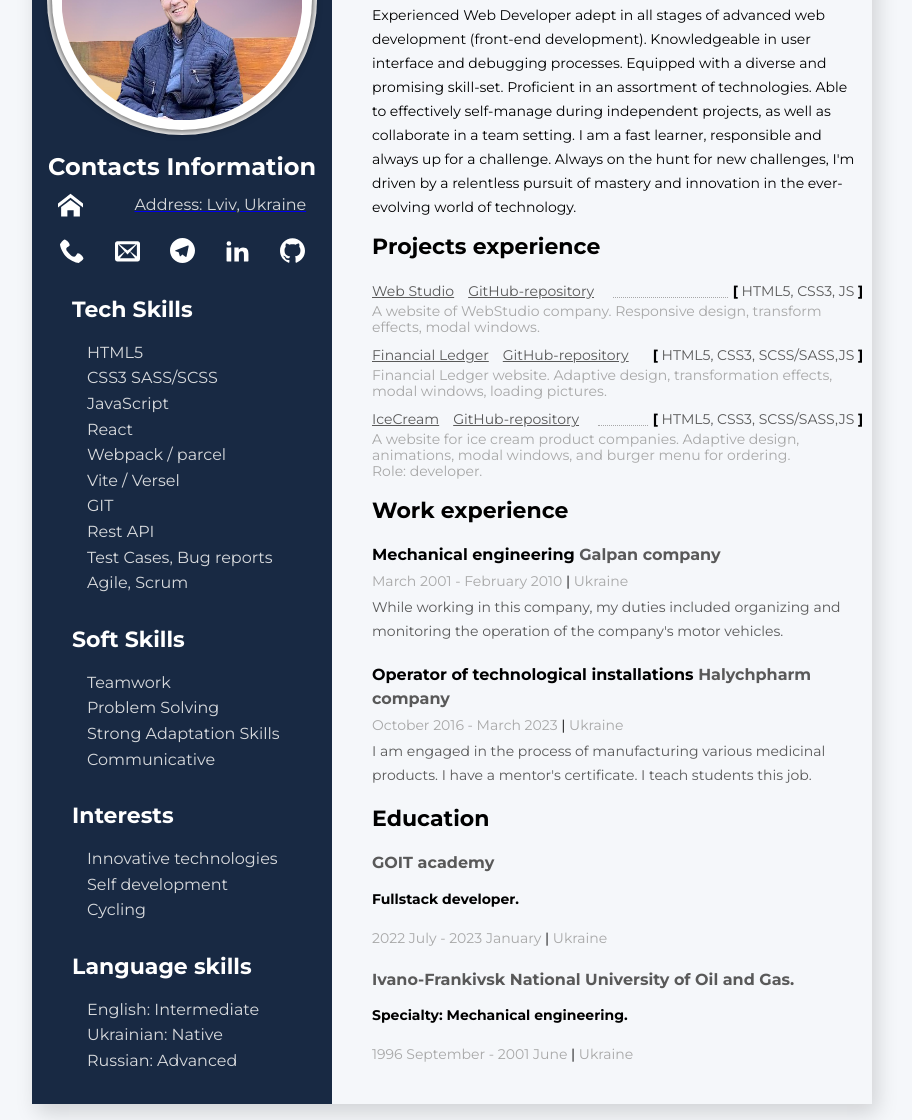
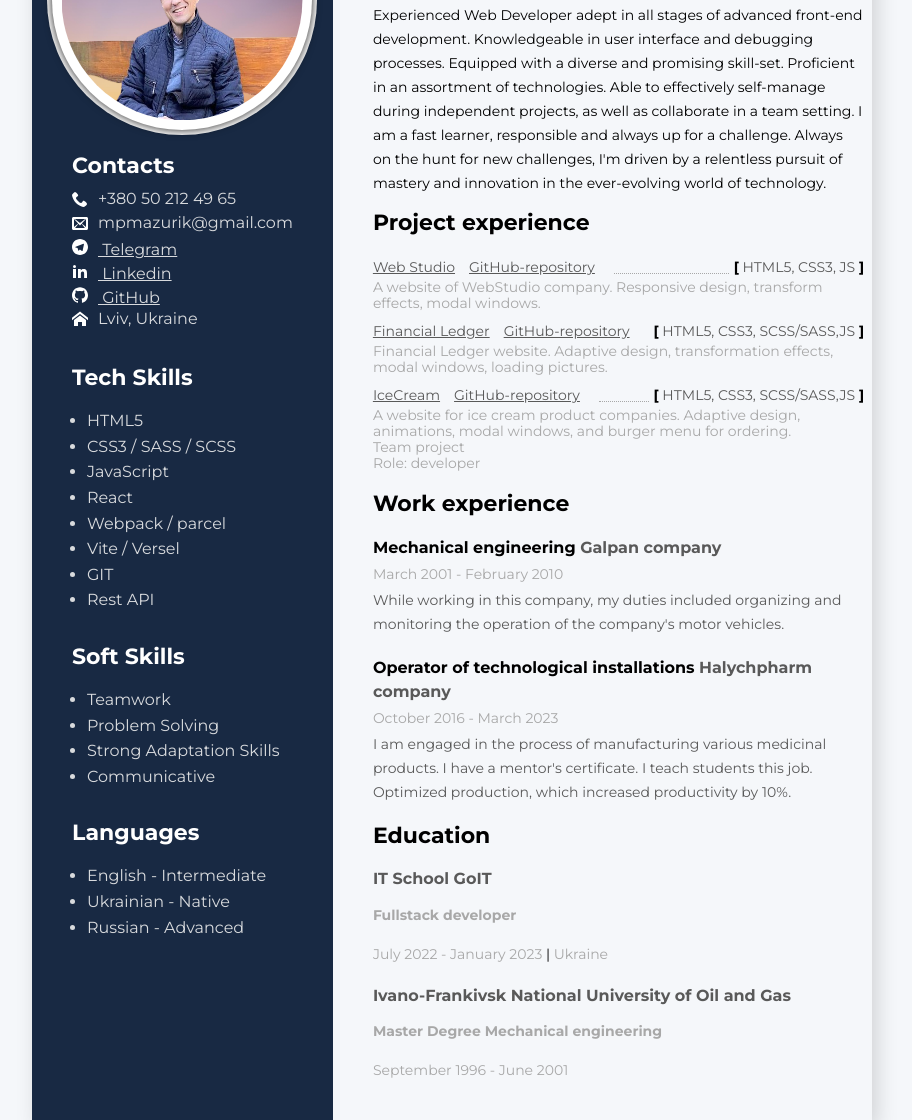
Before and after one commit to PetroMazuryk/mps-resume, a website built with Parcel: page src/index.html in a window 1280 px wide. Shown: the part 195-1315 px from the top of the page, without its empty margins (188-1100 px from the left). Built offline with nearby package versions, Linux system fonts and the light colour scheme; a web font is replaced by a local one.

Commit message:
fixed contacts section

```diff
--- a/src/partials/about-myself.html
+++ b/src/partials/about-myself.html
@@ -7,8 +7,8 @@
     </h2>
     <h3 class="title">Sammary</h3>
     <p class="additional-information">
-      Experienced Web Developer adept in all stages of advanced web development (front-end
-      development). Knowledgeable in user interface and debugging processes. Equipped with a diverse
+      Experienced Web Developer adept in all stages of advanced front-end
+      development. Knowledgeable in user interface and debugging processes. Equipped with a diverse
       and promising skill-set. Proficient in an assortment of technologies. Able to effectively
       self-manage during independent projects, as well as collaborate in a team setting. I am a fast
       learner, responsible and always up for a challenge. Always on the hunt for new challenges, I'm
@@ -19,7 +19,7 @@
     </p>
 
     <div class="project-container">
-      <h4 class="title">Projects experience</h4>
+      <h4 class="title">Project experience</h4>
       <ul class="project-menu">
         <li class="project-list">
           <div class="project-wrapper">
@@ -83,7 +83,8 @@
             A website for ice cream product companies. Adaptive design, animations, modal windows,
             and burger menu for ordering.
           </p>
-          <p class="project-text">Role: developer.</p>
+          <p class="project-text">Team project</p>
+          <p class="project-text">Role: developer</p>
         </li>
 
 
@@ -99,7 +100,7 @@
         </h3>
         <p class="working-hours">
           March 2001 - February 2010
-          <span class="delimiter">|</span> Ukraine
+          <span class="delimiter"></span>
         </p>
 
         <ul>
@@ -117,13 +118,13 @@
         </h3>
         <p class="working-hours">
           October 2016 - March 2023
-          <span class="delimiter">|</span> Ukraine
+          <span class="delimiter"></span>
         </p>
 
         <ul>
           <li class="work-list">
             I am engaged in the process of manufacturing various medicinal products. I have a
-            mentor's certificate. I teach students this job.
+            mentor's certificate. I teach students this job. Optimized production, which increased productivity by 10%.
           </li>
         </ul>
       </div>
@@ -132,24 +133,24 @@
     <div>
       <h5 class="title">Education</h5>
       <div class="study-container">
-        <p class="title-institution">GOIT academy</p>
+        <p class="title-institution"> IT School GoIT</p>
 
         <p class="study-profession">
-          Fullstack developer.
+          Fullstack developer
           <a target="_blank" href="#" class="project-link"></a>
         </p>
         <p class="working-hours">
-          2022 July - 2023 January
+         July 2022  - January 2023
           <span class="delimiter">|</span>
           Ukraine
         </p>
       </div>
 
       <div class="study-container">
-        <p class="title-institution">Ivano-Frankivsk National University of Oil and Gas.</p>
-        <p class="study-profession">Specialty: Mechanical engineering.</p>
+        <p class="title-institution">Ivano-Frankivsk National University of Oil and Gas</p>
+        <p class="study-profession"> Master Degree Mechanical engineering</p>
         <p class="working-hours">
-          1996 September - 2001 June <span class="delimiter">|</span> Ukraine
+          September 1996  - June 2001  <span class="delimiter"></span>
         </p>
       </div>
     </div>
--- a/src/partials/sidebar.html
+++ b/src/partials/sidebar.html
@@ -5,59 +5,66 @@
         <img class="sidebar__photo" src="./images/my-photo.png" alt="My photo" />
       </div>
     </div>
-    <div>
-      <h1 class="contacts__title">Contacts Information</h1>
-      <a
-        class="contacts__address"
-        target="_blank"
-        href="https://www.google.com/maps/d/viewer?mid=1EkwX7Fk-zHgwIFlXdLFx8MTz66s&hl=uk&ll=49.841722439688425%2C24.026302999999974&z=12"
-      >
-        <svg class="icon icon__address">
-          <use href="./images/sprite.svg#icon-home"></use>
-        </svg>
-        <span class="sider-text">Address: Lviv, Ukraine</span>
-      </a>
-      <ul class="general-ul contacts__container">
-        <li class="item-contacts tooltip">
-          <a class="sider-a" href="tel:0502124965">
-            <svg class="icon icon-phone">
+
+    <!-- contacts -->
+    <div class="contacts__container">
+      <h2 class="contacts__title">Contacts</h2>
+      <ul class="contacts__list">
+        <li class="contact__list">
+          <a class="contact__link" href="tel:+380502124965" target="_blank">
+            <svg class="icon__phone" width="16" height="16">
               <use href="./images/sprite.svg#phone"></use>
             </svg>
-            <span class="tooltiptext">050 212 49 65</span>
+          </a>
+          +380 50 212 49 65
+        </li>
+
+        <li class="contact__list">
+          <a class="contact__link" href="mailto:mpmazurik@gmail.com" target="_blank">
+            <svg class="icon__email" width="16" height="16">
+              <use href="./images/sprite.svg#email"></use>
+            </svg>
+          </a>
+          mpmazurik@gmail.com
+        </li>
+
+        <li class="contact__list">
+          <a class="contact__link" href="https://web.telegram.org/k/" target="_blank">
+            <svg class="icon__telegram" width="16" height="16">
+              <use href="./images/sprite.svg#icon-telegram" target="_blank"></use>
+            </svg>
+            Telegram
           </a>
         </li>
 
-        <li class="item-contacts tooltip">
-          <a class="sider-a" href="mailto:mpmazurik@gmail.com">
-            <svg class="icon icon-email">
-              <use href="./images/sprite.svg#email"></use>
+        <li class="contact__list">
+          <a class="contact__link" href="https://www.linkedin.com/in/petro-mazuryk-8a6371265/" target="_blank">
+            <svg class="icon__linkedin" width="16" height="16">
+              <use href="./images/sprite.svg#linkedin"></use>
             </svg>
-            <span class="tooltiptext">mpmazurik@gmail.com</span>
+            Linkedin
           </a>
         </li>
-        <li class="item-contacts tooltip">
-          <a class="sider-a" href="https://web.telegram.org/k/" target="_blank">
-            <svg class="icon icon-skype">
-              <use href="./images/sprite.svg#icon-telegram"></use>
+
+        <li class="contact__list">
+          <a class="contact__link" href="https://github.com/PetroMazuryk" target="_blank">
+            <svg class="icon__github" width="16" height="16">
+              <use href="./images/sprite.svg#github"></use>
             </svg>
-            <span class="tooltiptext">@Petro_Mazuryk</span>
+            GitHub
           </a>
         </li>
-        <li class="item-contacts tooltip">
-          <a class="sider-a" href="https://www.linkedin.com/in/petro-mazuryk-8a6371265/" target="_blank">
-            <svg class="icon icon-linkedin">
-              <use href="./images/sprite.svg#linkedin"></use>
+        <li class="contact__list">
+          <a
+            class="contact__link"
+            target="_blank"
+            href="https://www.google.com/maps/d/viewer?mid=1EkwX7Fk-zHgwIFlXdLFx8MTz66s&hl=uk&ll=49.841722439688425%2C24.026302999999974&z=12"
+          >
+            <svg class="icon__address" width="16" height="16">
+              <use href="./images/sprite.svg#icon-home"></use>
             </svg>
-            <span class="tooltiptext">Profile linkedin</span>
           </a>
-        </li>
-        <li class="item-contacts tooltip">
-          <a class="sider-a" href="https://github.com/PetroMazuryk" target="_blank">
-            <svg class="icon icon-github">
-              <use href="./images/sprite.svg#github"></use>
-            </svg>
-            <span class="tooltiptext">Github</span>
-          </a>
+          Lviv, Ukraine
         </li>
       </ul>
     </div>
@@ -67,7 +74,7 @@
       <ul>
         <li class="sider-list"><span class="sider-text">HTML5</span></li>
         <li class="sider-list">
-          <span class="sider-text">CSS3 SASS/SCSS</span>
+          <span class="sider-text">CSS3 / SASS / SCSS</span>
         </li>
         <li class="sider-list">
           <span class="sider-text">JavaScript</span>
@@ -83,12 +90,6 @@
         <li class="sider-list"><span class="sider-text">GIT</span></li>
         <li class="sider-list">
           <span class="sider-text">Rest API</span>
-        </li>
-        <li class="sider-list">
-          <span class="sider-text">Test Cases, Bug reports</span>
-        </li>
-        <li class="sider-list">
-          <span class="sider-text">Agile, Scrum</span>
         </li>
       </ul>
     </div>
@@ -110,30 +111,16 @@
     </div>
 
     <div class="skills__container">
-      <h3 class="skills__title">Interests</h3>
+      <h3 class="skills__title">Languages</h3>
       <ul>
         <li class="sider-list">
-          <span class="sider-text">Innovative technologies</span>
+          <span class="sider-text">English - Intermediate </span>
         </li>
         <li class="sider-list">
-          <span class="sider-text">Self development</span>
+          <span class="sider-text">Ukrainian - Native </span>
         </li>
         <li class="sider-list">
-          <span class="sider-text">Cycling</span>
-        </li>
-      </ul>
-    </div>
-    <div class="skills__container">
-      <h3 class="skills__title">Language skills</h3>
-      <ul>
-        <li class="sider-list">
-          <span class="sider-text">English: Intermediate </span>
-        </li>
-        <li class="sider-list">
-          <span class="sider-text">Ukrainian: Native </span>
-        </li>
-        <li class="sider-list">
-          <span class="sider-text">Russian: Advanced </span>
+          <span class="sider-text">Russian - Advanced </span>
         </li>
       </ul>
     </div>
--- a/src/sass/_common.scss
+++ b/src/sass/_common.scss
@@ -25,7 +25,6 @@ h3 {
 ul {
   padding: 0;
   margin: 0;
-  list-style: none;
 }
 
 .general-ul {
--- a/src/sass/components/_about-myself.scss
+++ b/src/sass/components/_about-myself.scss
@@ -19,20 +19,6 @@
     font-weight: 700;
     text-shadow: 1px 1px 3px grey, 1px 1px 1px red;
   }
-
-  // &::after {
-  //   display: inline-block;
-  //   content: '';
-  //   width: 70%;
-  //   height: 30px;
-  //   outline: 1px solid black;
-  //   border-radius: 5px;
-  //   background-color: var(--bg-sidebar);
-  //   background-image: url('../images/photo-2.jpg');
-  //   background-repeat: no-repeat;
-  //   background-position: center;
-  //   background-size: cover;
-  // }
 }
 .title-name {
   margin-bottom: 18px;
@@ -40,11 +26,6 @@
   font-weight: 700;
 
   text-shadow: 4px 4px 5px grey, 2px 2px 1px red;
-}
-
-.personal-information {
-  border-top: 1px solid var(--marker-list-color);
-  border-bottom: 1px solid var(--marker-list-color);
 }
 
 .list-information {
--- a/src/sass/components/_project-box.scss
+++ b/src/sass/components/_project-box.scss
@@ -13,6 +13,7 @@
 .project-menu {
   margin: 0;
   padding-left: 0;
+  list-style: none;
 }
 
 .project-list {
--- a/src/sass/components/_sidebar.scss
+++ b/src/sass/components/_sidebar.scss
@@ -34,17 +34,116 @@
   padding: 0.6em;
 }
 
-.contacts__address {
+.skills__title {
+  margin-bottom: 18px;
+  color: var(--white-color);
+  font-size: 22px;
+  font-weight: 700;
+  line-height: 1.09;
+}
+
+.skills__container {
+  padding-top: 32px;
+  padding-left: 40px;
+  padding-right: 40px;
+}
+
+.contacts__container {
+  padding-left: 40px;
+  padding-right: 40px;
+  color: var(--white-color);
+
+  .item-contacts {
+    &:not(:last-child) {
+      margin-right: 30px;
+    }
+  }
+}
+
+.contacts__title {
+  font-size: 22px;
+  color: white;
+  margin-bottom: 12px;
+}
+
+.contact__list {
   display: flex;
-  align-items: center;
-  justify-content: space-around;
-  margin-bottom: 20px;
-  cursor: pointer;
+  color: var(--sider-text-color);
+}
+
+.contact__link {
+  display: block;
+  color: var(--sider-text-color);
+  font-size: 16px;
+  font-weight: 400;
+  line-height: 1.5;
   fill: white;
+  margin-right: 10px;
+
+  .icon__phone {
+    transition: fill 1250ms linear;
+    &:hover {
+      fill: #52db70;
+      transition: fill 250ms linear;
+    }
+    &:focus {
+      fill: #5dacfa;
+      transition: fill 250ms linear;
+    }
+  }
+
+  .icon__email {
+    transition: fill 1250ms linear;
+    &:hover {
+      fill: #5dacfa;
+      transition: fill 250ms linear;
+    }
+    &:focus {
+      fill: #5dacfa;
+      transition: fill 250ms linear;
+    }
+  }
+
+  .icon__telegram {
+    margin-right: 10px;
+    transition: fill 1250ms linear;
+    &:hover {
+      fill: #5dacfa;
+      transition: fill 250ms linear;
+    }
+    &:focus {
+      fill: #5dacfa;
+      transition: fill 250ms linear;
+    }
+  }
+  .icon__linkedin {
+    margin-right: 10px;
+    transition: fill 1250ms linear;
+    &:hover {
+      fill: #5dacfa;
+      transition: fill 250ms linear;
+    }
+    &:focus {
+      fill: #5dacfa;
+      transition: fill 250ms linear;
+    }
+  }
+
+  .icon__github {
+    margin-right: 10px;
+    transition: fill 1250ms linear;
+    &:hover {
+      fill: #9941a6;
+      transition: fill 250ms linear;
+    }
+    &:focus {
+      fill: #9941a6;
+      transition: fill 250ms linear;
+    }
+  }
 
   .icon__address {
     transition: fill 1250ms linear;
-
     &:hover {
       fill: #5dacfa;
       transition: fill 250ms linear;
@@ -56,43 +155,13 @@
   }
 }
 
-.skills__title {
-  margin-bottom: 18px;
-  color: var(--white-color);
-  font-size: 22px;
-  font-weight: 700;
-  line-height: 1.09;
-}
-
-.contacts__title {
-  text-align: center;
-  color: white;
-  margin-bottom: 12px;
-}
-.skills__container {
-  padding-top: 32px;
-  padding-left: 40px;
-  padding-right: 40px;
-}
-
-.contacts__container {
-  display: flex;
-  justify-content: center;
-  align-items: center;
-  .item-contacts {
-    &:not(:last-child) {
-      margin-right: 30px;
-    }
-  }
-}
-
 .contact-symbol {
   color: var(--white-color);
   margin-right: 10px;
 }
 
 .sider-list {
-  color: var(--marker-list-color);
+  color: var(--sider-text-color);
   margin-left: 15px;
   font-size: 16px;
   font-weight: 400;
@@ -107,114 +176,3 @@
   width: 25px;
   height: 25px;
 }
-
-.sider-a {
-  display: block;
-  color: var(--link-side-color);
-  font-size: 14px;
-  font-weight: 400;
-  line-height: 1.09;
-  fill: white;
-
-  .icon-phone {
-    transition: fill 1250ms linear;
-    &:hover {
-      fill: #52db70;
-      transition: fill 250ms linear;
-    }
-    &:focus {
-      fill: #5dacfa;
-      transition: fill 250ms linear;
-    }
-  }
-
-  .icon-email {
-    transition: fill 1250ms linear;
-    &:hover {
-      fill: #5dacfa;
-      transition: fill 250ms linear;
-    }
-    &:focus {
-      fill: #5dacfa;
-      transition: fill 250ms linear;
-    }
-  }
-
-  .icon-linkedin {
-    border-radius: 5px;
-    transition: background-color 1250ms linear;
-    &:hover {
-      background-color: #0a66c2;
-      border-radius: 5px;
-      transition: background-color 250ms linear;
-    }
-    &:focus {
-      background-color: #0a66c2;
-      border-radius: 5px;
-      transition: background-color 250ms linear;
-    }
-  }
-  .icon-github {
-    transition: fill 1250ms linear;
-    &:hover {
-      fill: #9941a6;
-      transition: fill 250ms linear;
-    }
-    &:focus {
-      fill: #9941a6;
-      transition: fill 250ms linear;
-    }
-  }
-  .icon-skype {
-    transition: fill 1250ms linear;
-    &:hover {
-      fill: #009ddc;
-      transition: fill 250ms linear;
-    }
-    &:focus {
-      fill: #009ddc;
-      transition: fill 250ms linear;
-    }
-  }
-}
-
-.tooltip {
-  position: relative;
-  display: inline-block;
-}
-
-.tooltiptext {
-  visibility: hidden;
-  min-width: 120px;
-  background-color: #555;
-  color: #fff;
-  text-align: center;
-  border-radius: 6px;
-  padding: 5px 5px;
-  position: absolute;
-  z-index: 10;
-  bottom: 125%;
-  left: 50%;
-  margin-left: -60px;
-  opacity: 0;
-  transition: opacity 0.3s;
-}
-.icon-email + .tooltiptext {
-  margin-left: -90px;
-}
-
-.tooltiptext::after {
-  content: '';
-  position: absolute;
-  top: 100%;
-  left: 50%;
-  margin-left: -5px;
-  border-width: 5px;
-  border-style: solid;
-  border-color: #555 transparent transparent transparent;
-}
-
-.tooltip:hover .tooltiptext {
-  visibility: visible;
-  opacity: 1;
-}
--- a/src/sass/components/_study.scss
+++ b/src/sass/components/_study.scss
@@ -18,7 +18,7 @@
 .study-profession {
   margin-top: 0;
   margin-bottom: 12px;
-
+  color: var(--date-info-color);
   font-size: 14px;
   font-weight: 700;
   line-height: 1.7;
--- a/src/sass/components/_work.scss
+++ b/src/sass/components/_work.scss
@@ -28,4 +28,5 @@
   font-size: 14px;
   font-weight: 400;
   line-height: 24px;
+  list-style: none;
 }
```
